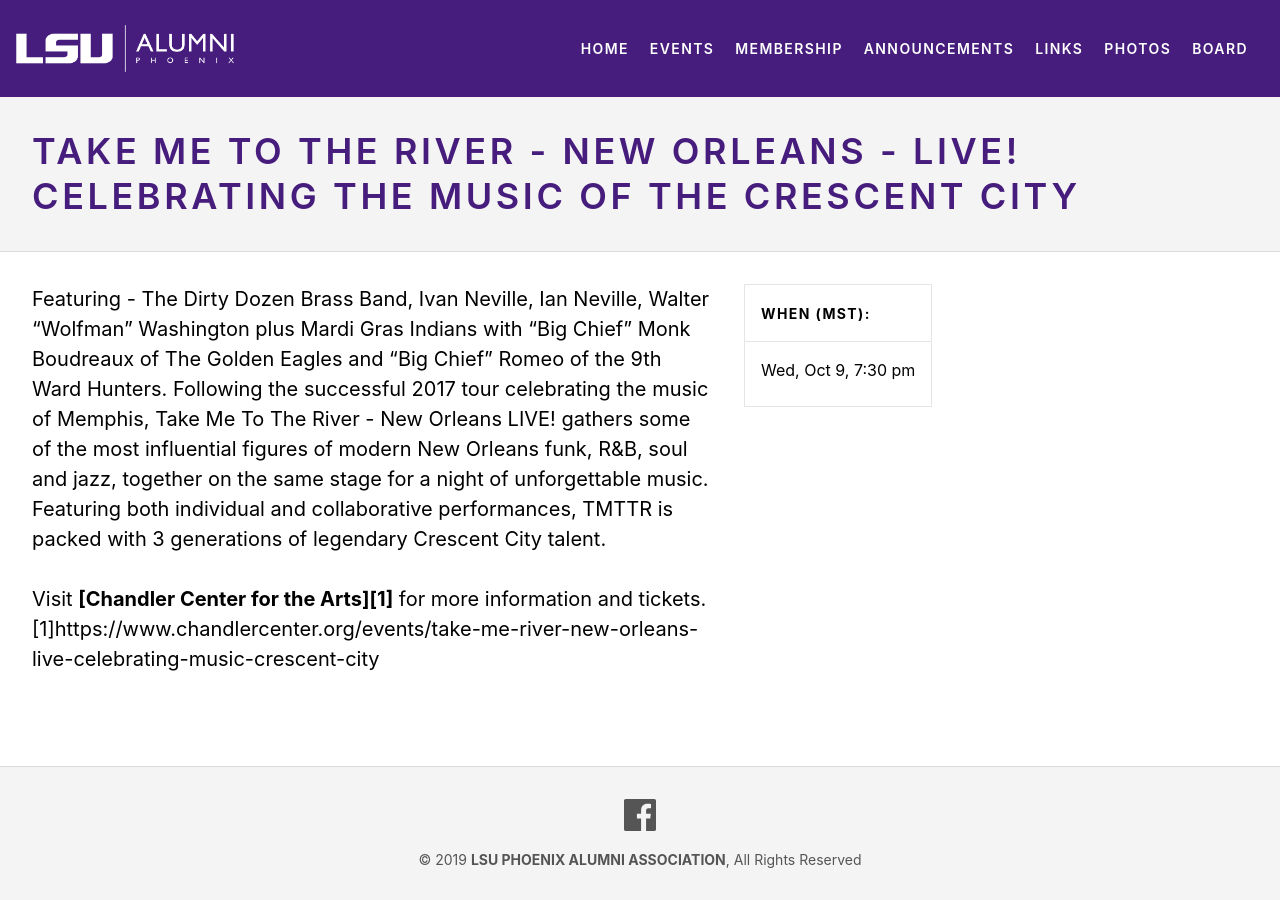
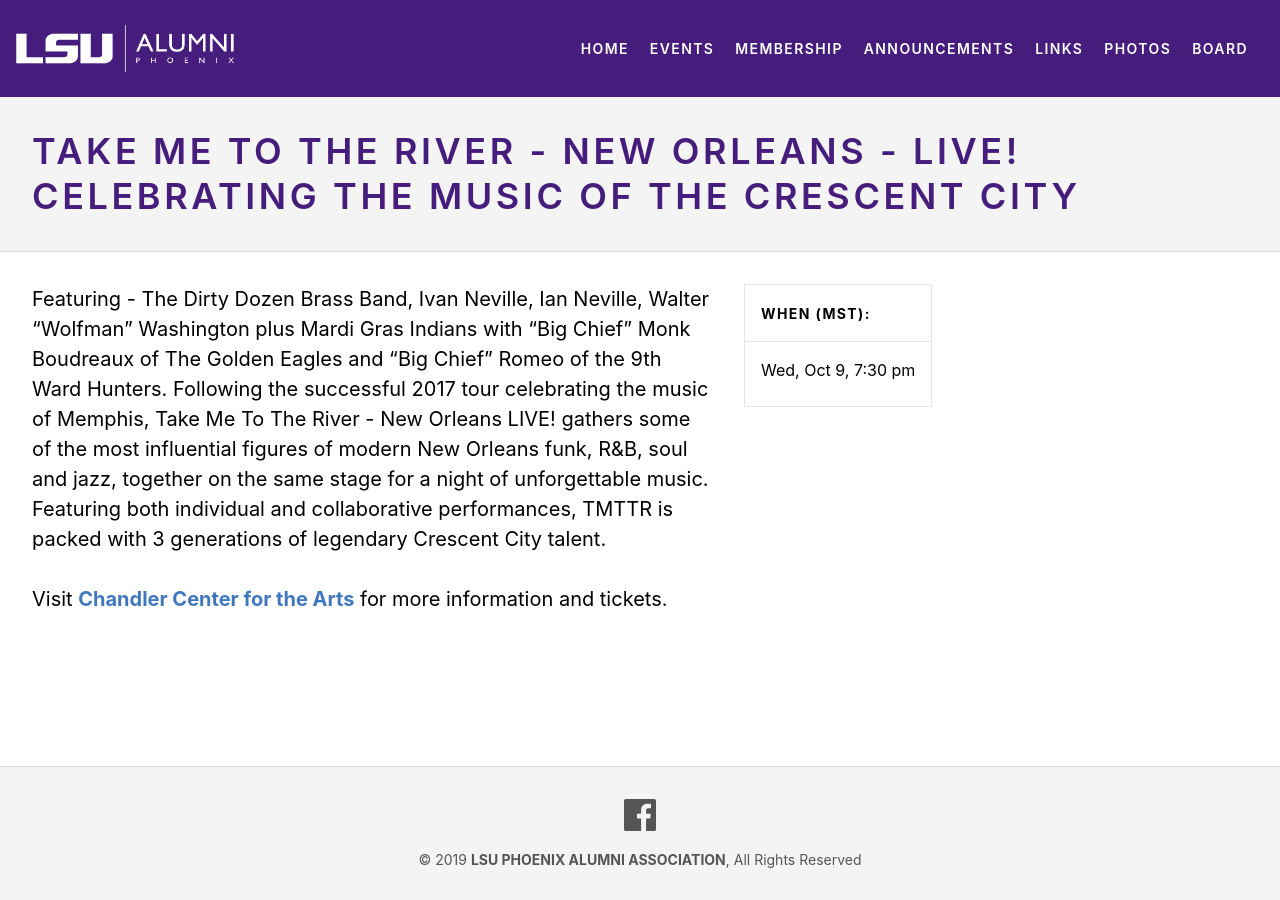
Before and after one commit to lsu-phoenix-alumni/lsu-phoenix-alumni.github.io, a Jekyll site: the page built from _events/take-me-to-the-river-new-orleans-live-celebrating-the-music-of-the-crescent-city.markdown, in a window 1280 px wide. Built offline with Jekyll 4.4.1, drawn with Linux system fonts in a browser that asks for light colours.

Commit message:
Updated Take Me To The River New Orleans Live Celebrating The Music Of The Crescent City

```diff
--- a/_events/take-me-to-the-river-new-orleans-live-celebrating-the-music-of-the-crescent-city.markdown
+++ b/_events/take-me-to-the-river-new-orleans-live-celebrating-the-music-of-the-crescent-city.markdown
@@ -11,4 +11,4 @@
 <br>
 Visit **[Chandler Center for the Arts][1]** for more information and tickets.
 
-[1]https://www.chandlercenter.org/events/take-me-river-new-orleans-live-celebrating-music-crescent-city
+[1]:  https://www.chandlercenter.org/events/take-me-river-new-orleans-live-celebrating-music-crescent-city
```
